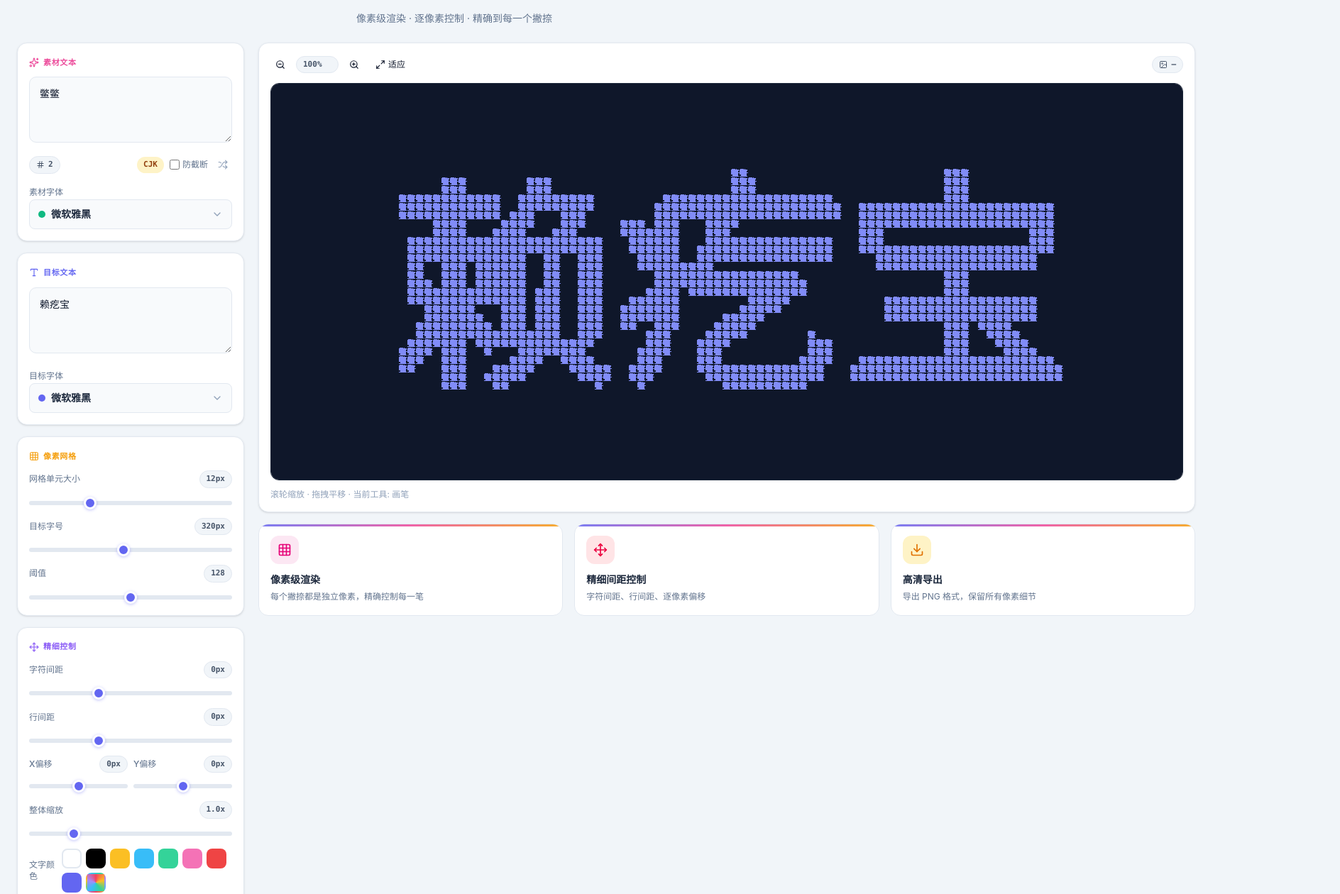
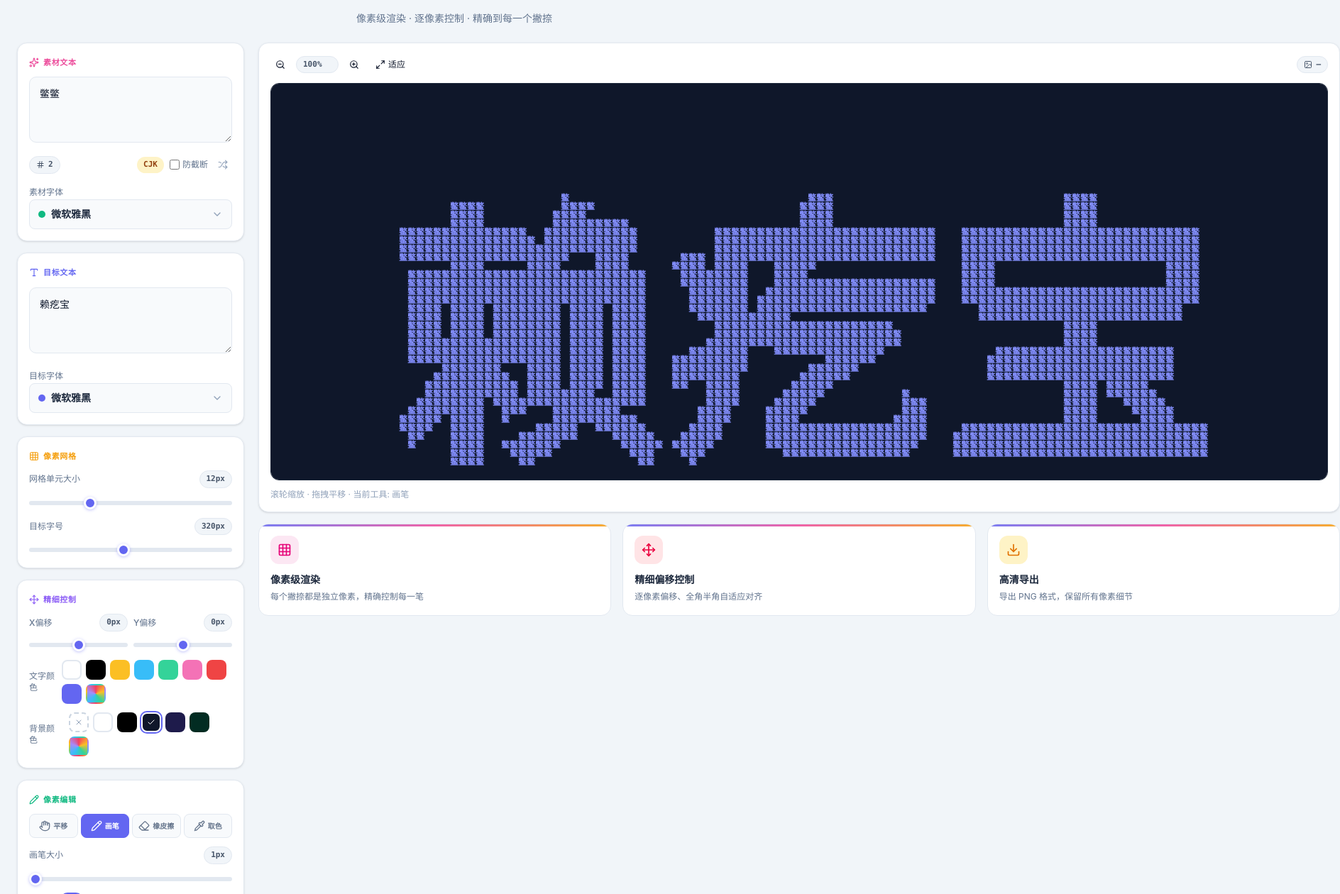
Before and after one commit to sxwzxc/bigword, a Next.js app: page /image in a window 1280 px wide. Shown: the part 160-1420 px from the top of the page at 71% size, 1888 px wide, since content can reach past the window. Built offline with nearby package versions, Linux system fonts and the light colour scheme.

Commit message:
refactor: rewrite rendering to match BigWord algorithm with ctx.fillText, remove bitmap approach

```diff
--- a/src/app/image/page.tsx
+++ b/src/app/image/page.tsx
@@ -127,72 +127,66 @@ function containsCJK(text: string): boolean {
   return false
 }
 
-// Rasterize a single character into a pixel bitmap (boolean[][] = true means pixel is "on")
-function rasterizeCharToBitmap(
-  char: string,
-  fontStack: string,
-  cellSize: number,
-  threshold: number
-): boolean[][] | null {
-  if (!char || isSpace(char)) return null
-
-  const renderSize = cellSize * 3
-  const canvas = document.createElement("canvas")
-  canvas.width = renderSize
-  canvas.height = renderSize
-  const ctx = canvas.getContext("2d")
-  if (!ctx) return null
-
-  ctx.fillStyle = "#000000"
-  ctx.fillRect(0, 0, renderSize, renderSize)
-  ctx.fillStyle = "#ffffff"
-  ctx.font = `700 ${renderSize * 0.8}px ${fontStack}`
-  ctx.textBaseline = "middle"
-  ctx.textAlign = "center"
-  ctx.fillText(char, renderSize / 2, renderSize / 2)
-
-  const imageData = ctx.getImageData(0, 0, renderSize, renderSize)
-  const pixels = imageData.data
-
-  let minX = renderSize, minY = renderSize, maxX = 0, maxY = 0
-  for (let y = 0; y < renderSize; y++) {
-    for (let x = 0; x < renderSize; x++) {
-      const p = (y * renderSize + x) * 4
-      const bright = (pixels[p] + pixels[p + 1] + pixels[p + 2]) / 3
-      if (bright > threshold) {
-        minX = Math.min(minX, x)
-        minY = Math.min(minY, y)
-        maxX = Math.max(maxX, x)
-        maxY = Math.max(maxY, y)
-      }
-    }
+// Fullwidth conversion: when source contains CJK, convert all half-width ASCII
+// (letters, digits, punctuation, space) to their fullwidth equivalents so every
+// character has identical width. This makes mixed CJK+English+numbers align.
+function toFullwidth(ch: string): string {
+  const code = ch.codePointAt(0)
+  if (code === undefined) return ch
+  // Space → ideographic space (U+3000)
+  if (code === 0x20) return "\u3000"
+  // ASCII printable (0x21..0x7E) → fullwidth (U+FF01..U+FF5E)
+  if (code >= 0x21 && code <= 0x7e) {
+    return String.fromCodePoint(code + 0xfee0)
   }
-
-  if (minX > maxX || minY > maxY) return null
-
-  const w = maxX - minX + 1
-  const h = maxY - minY + 1
-  const bitmap: boolean[][] = []
-  for (let y = 0; y < h; y++) {
-    const row: boolean[] = []
-    for (let x = 0; x < w; x++) {
-      const p = ((minY + y) * renderSize + (minX + x)) * 4
-      const bright = (pixels[p] + pixels[p + 1] + pixels[p + 2]) / 3
-      row.push(bright > threshold)
-    }
-    bitmap.push(row)
-  }
-  return bitmap
+  return ch
 }
 
-// Rasterize target text into a CELL grid (downsample by cellSize)
-// Each grid element represents a cell of cellSize×cellSize pixels
+// Cell metrics: measure actual character width of the chosen source font.
+// CJK mode → measure a CJK glyph (full-width / square) and use ideographic
+// space (U+3000) for empty cells. ASCII mode → measure 'M'.
+interface CellMetrics {
+  charAspect: number  // cellH / cellW
+  emptyChar: string   // " " for ASCII, "\u3000" for CJK
+}
+
+function measureCellMetrics(fontStack: string, hasCJK: boolean): CellMetrics {
+  const fallback: CellMetrics = { charAspect: 1.0, emptyChar: " " }
+  if (typeof window === "undefined") return fallback
+  try {
+    const probe = document.createElement("span")
+    probe.style.cssText =
+      `font-family:${fontStack};font-size:100px;font-weight:700;` +
+      `position:absolute;visibility:hidden;white-space:pre;` +
+      `letter-spacing:0;line-height:1;`
+    document.body.appendChild(probe)
+
+    if (hasCJK) {
+      probe.textContent = "\u5b57"
+      const cjkW = probe.getBoundingClientRect().width
+      document.body.removeChild(probe)
+      if (!cjkW || !isFinite(cjkW)) return { charAspect: 1.0, emptyChar: "\u3000" }
+      return { charAspect: 100 / cjkW, emptyChar: "\u3000" }
+    } else {
+      probe.textContent = "M"
+      const asciiW = probe.getBoundingClientRect().width
+      document.body.removeChild(probe)
+      if (!asciiW || !isFinite(asciiW)) return fallback
+      return { charAspect: 100 / asciiW, emptyChar: " " }
+    }
+  } catch {
+    return fallback
+  }
+}
+
+// Rasterize target text into a dark/light cell grid using BigWord's algorithm:
+// WHITE background + BLACK text, threshold = 140 (bright < 140 → dark),
+// 2×2 area-averaged sub-sampling, cols derived from target font size.
 function rasterizeTargetToCellGrid(
   target: string,
   fontStack: string,
   targetFontSize: number,
-  cellSize: number,
-  threshold: number
+  charAspect: number,
 ): { grid: boolean[][]; cols: number; rows: number } | null {
   if (!target || target.trim() === "") return null
 
@@ -200,42 +194,50 @@ function rasterizeTargetToCellGrid(
   const ctx = canvas.getContext("2d")
   if (!ctx) return null
 
+  const baseFont = Math.max(40, targetFontSize)
+  const font = `900 ${baseFont}px ${fontStack}`
+  ctx.font = font
+
   const lines = target.split("\n")
-  const lineH = targetFontSize * 1.35
-  const padding = Math.ceil(targetFontSize * 0.5)
+  const lineH = baseFont * 1.35
+  const padding = Math.round(baseFont * 0.35)
 
-  ctx.font = `900 ${targetFontSize}px ${fontStack}`
+  // Measure actual ink bounds (ascent/descent) to prevent glyph clipping
+  let maxW = 0
+  let maxAscent = 0
+  let maxDescent = 0
+  for (const l of lines) {
+    const m = ctx.measureText(l || " ")
+    maxW = Math.max(maxW, m.width)
+    if (m.actualBoundingBoxAscent) maxAscent = Math.max(maxAscent, m.actualBoundingBoxAscent)
+    if (m.actualBoundingBoxDescent) maxDescent = Math.max(maxDescent, m.actualBoundingBoxDescent)
+  }
+  // Fallbacks for browsers without ink-bound support
+  if (maxAscent === 0) maxAscent = baseFont * 0.85
+  if (maxDescent === 0) maxDescent = baseFont * 0.25
 
-  let maxWidth = 0
-  for (const line of lines) {
-    const m = ctx.measureText(line || " ")
-    maxWidth = Math.max(maxWidth, m.width)
-  }
+  canvas.width = Math.max(1, Math.ceil(maxW + padding * 2))
+  canvas.height = Math.max(1, Math.ceil(maxAscent + maxDescent + (lines.length - 1) * lineH + padding * 2))
 
-  const imgW = Math.ceil(maxWidth + padding * 2)
-  const imgH = Math.ceil(lines.length * lineH + padding * 2)
+  // canvas resize resets context state — re-apply
+  ctx.fillStyle = "#ffffff"
+  ctx.fillRect(0, 0, canvas.width, canvas.height)
+  ctx.fillStyle = "#000000"
+  ctx.font = font
+  ctx.textBaseline = "alphabetic"
+  ctx.textAlign = "left"
+  lines.forEach((l, i) => ctx.fillText(l, padding, padding + maxAscent + i * lineH))
 
-  canvas.width = imgW
-  canvas.height = imgH
+  const img = ctx.getImageData(0, 0, canvas.width, canvas.height).data
 
-  ctx.fillStyle = "#000000"
-  ctx.fillRect(0, 0, imgW, imgH)
-  ctx.fillStyle = "#ffffff"
-  ctx.font = `900 ${targetFontSize}px ${fontStack}`
-  ctx.textBaseline = "top"
-  ctx.textAlign = "left"
-  for (let i = 0; i < lines.length; i++) {
-    ctx.fillText(lines[i], padding, padding + i * lineH)
-  }
+  // cols derived from target font size (density redundancy)
+  const cols = Math.max(8, Math.round(baseFont * 0.375))
+  const cellW = canvas.width / cols
+  const cellH = cellW * charAspect
+  const rows = Math.ceil(canvas.height / cellH)
 
-  const imageData = ctx.getImageData(0, 0, imgW, imgH)
-  const pixels = imageData.data
-
-  // Downsample: each cell = cellSize×cellSize pixels, sample with SUB×SUB sub-samples
-  const cols = Math.max(1, Math.ceil(imgW / cellSize))
-  const rows = Math.max(1, Math.ceil(imgH / cellSize))
-
-  const SUB = 3
+  // 2×2 area-averaged sub-sampling; bright < 140 → cell is "dark" (part of char)
+  const SUB = 2
   const grid: boolean[][] = []
   for (let r = 0; r < rows; r++) {
     const row: boolean[] = []
@@ -244,18 +246,17 @@ function rasterizeTargetToCellGrid(
       let sampleCount = 0
       for (let sy = 0; sy < SUB; sy++) {
         for (let sx = 0; sx < SUB; sx++) {
-          const x = Math.floor((c + (sx + 0.5) / SUB) * cellSize)
-          const y = Math.floor((r + (sy + 0.5) / SUB) * cellSize)
-          if (x >= 0 && x < imgW && y >= 0 && y < imgH) {
-            const p = (y * imgW + x) * 4
-            brightSum += (pixels[p] + pixels[p + 1] + pixels[p + 2]) / 3
+          const x = Math.floor((c + (sx + 0.5) / SUB) * cellW)
+          const y = Math.floor((r + (sy + 0.5) / SUB) * cellH)
+          if (x >= 0 && x < canvas.width && y >= 0 && y < canvas.height) {
+            const p = (y * canvas.width + x) * 4
+            brightSum += (img[p] + img[p + 1] + img[p + 2]) / 3
             sampleCount++
           }
         }
       }
-      // Text is white on black background, so a cell is "on" (part of the character) if brightness is ABOVE threshold
-      const bright = sampleCount > 0 ? brightSum / sampleCount : 0
-      row.push(bright > threshold)
+      const bright = sampleCount > 0 ? brightSum / sampleCount : 255
+      row.push(bright < 140)
     }
     grid.push(row)
   }
@@ -263,39 +264,36 @@ function rasterizeTargetToCellGrid(
   return { grid, cols, rows }
 }
 
-// Render the pixel art: for each dark cell, place one source character
+// Render pixel art directly to canvas using ctx.fillText (not pixel-by-pixel
+// bitmap drawing). For each dark cell, place one source character; bright
+// cells are skipped (left as background).
 function renderPixelArt(
   cellGrid: { grid: boolean[][]; cols: number; rows: number },
   source: string,
-  fontStack: string,
-  cellSize: number,
-  threshold: number,
+  sourceFontStack: string,
+  charAspect: number,
+  fontSize: number,
   options: {
+    textColor: string
+    bgColor: string
+    preventTruncation: boolean
+    hasCJK: boolean
     offsetX: number
     offsetY: number
-    textColor: string
-    bgColor: string
-    scale: number
-    preventTruncation: boolean
-  }
+  },
 ): HTMLCanvasElement | null {
   if (!cellGrid || !source) return null
 
   const { grid, cols, rows } = cellGrid
-  const { offsetX, offsetY, textColor, bgColor, scale, preventTruncation } = options
+  const { textColor, bgColor, preventTruncation, hasCJK, offsetX, offsetY } = options
 
-  // Cache character bitmaps
-  const bitmapCache = new Map<string, boolean[][] | null>()
-  const getBitmap = (ch: string): boolean[][] | null => {
-    if (!bitmapCache.has(ch)) {
-      bitmapCache.set(ch, rasterizeCharToBitmap(ch, fontStack, cellSize, threshold))
-    }
-    return bitmapCache.get(ch)!
-  }
+  // Output character sizing
+  const charW = fontSize / charAspect  // each char's pixel width on output canvas
+  const lineH = fontSize * 1.0         // line height = fontSize
+  const padding = 24
 
-  const cellPixelSize = cellSize * scale
-  const outputW = Math.ceil(cols * cellPixelSize)
-  const outputH = Math.ceil(rows * cellPixelSize)
+  const outputW = Math.ceil(cols * charW + padding * 2)
+  const outputH = Math.ceil(rows * lineH + padding * 2)
 
   const canvas = document.createElement("canvas")
   canvas.width = outputW
@@ -303,6 +301,7 @@ function renderPixelArt(
   const ctx = canvas.getContext("2d")
   if (!ctx) return null
 
+  // Background
   if (bgColor !== "transparent") {
     ctx.fillStyle = bgColor
     ctx.fillRect(0, 0, outputW, outputH)
@@ -310,35 +309,16 @@ function renderPixelArt(
     ctx.clearRect(0, 0, outputW, outputH)
   }
 
+  // Text style
+  ctx.font = `700 ${fontSize}px ${sourceFontStack}`
+  ctx.textBaseline = "top"
+  ctx.textAlign = "left"
   ctx.fillStyle = textColor
 
-  // Helper: draw a character bitmap centered in a cell
-  const drawBitmap = (bitmap: boolean[][], cellCol: number, cellRow: number) => {
-    const bw = bitmap[0]?.length ?? 0
-    const bh = bitmap.length
-    if (bw === 0 || bh === 0) return
+  // CJK mode → convert chars to fullwidth for equal width
+  const convertChar = (ch: string): string => hasCJK ? toFullwidth(ch) : ch
 
-    // Scale bitmap to fit within cell (with small padding)
-    const padFrac = 0.05
-    const avail = cellPixelSize * (1 - padFrac * 2)
-    const drawScale = Math.min(avail / bw, avail / bh)
-    const startX = cellCol * cellPixelSize + (cellPixelSize - bw * drawScale) / 2 + offsetX * scale
-    const startY = cellRow * cellPixelSize + (cellPixelSize - bh * drawScale) / 2 + offsetY * scale
-
-    for (let by = 0; by < bh; by++) {
-      for (let bx = 0; bx < bw; bx++) {
-        if (!bitmap[by][bx]) continue
-        ctx.fillRect(
-          Math.floor(startX + bx * drawScale),
-          Math.floor(startY + by * drawScale),
-          Math.max(1, Math.ceil(drawScale)),
-          Math.max(1, Math.ceil(drawScale))
-        )
-      }
-    }
-  }
-
-  // Helper: get list of dark cell columns for a given row
+  // Helper: list of dark cell columns for a given row
   const getDarkCols = (row: number): number[] => {
     const result: number[] = []
     for (let c = 0; c < cols; c++) {
@@ -348,20 +328,11 @@ function renderPixelArt(
   }
 
   if (preventTruncation) {
-    // Split source into words (separated by spaces)
-    const rawChars = [...source]
-    const words: string[][] = []
-    let wi = 0
-    while (wi < rawChars.length) {
-      if (isSpace(rawChars[wi])) { wi++; continue }
-      const word: string[] = []
-      while (wi < rawChars.length && !isSpace(rawChars[wi])) {
-        word.push(rawChars[wi])
-        wi++
-      }
-      if (word.length > 0) words.push(word)
-    }
+    // Word-based placement: each word must render fully, never split mid-word
+    const words = source.split(/\s+/).filter((w) => w.length > 0)
     if (words.length === 0) return canvas
+
+    const wordChars: string[][] = words.map((w) => [...w].map(convertChar))
 
     let wordIdx = 0
     let charInWord = 0
@@ -372,64 +343,68 @@ function renderPixelArt(
 
       let darkPtr = 0
       while (darkPtr < darkCols.length) {
-        if (wordIdx >= words.length) {
+        if (wordIdx >= wordChars.length) {
           wordIdx = 0
           charInWord = 0
         }
 
-        const word = words[wordIdx]
+        const word = wordChars[wordIdx]
         const remainingInWord = word.length - charInWord
         const remainingDark = darkCols.length - darkPtr
 
         if (remainingInWord <= remainingDark) {
-          // The whole word fits in remaining dark cells
+          // Word fits in remaining dark cells - place all chars
           for (let i = 0; i < remainingInWord; i++) {
             const ch = word[charInWord + i]
-            const bitmap = getBitmap(ch)
-            if (bitmap) drawBitmap(bitmap, darkCols[darkPtr], r)
+            if (!isSpace(ch)) {
+              ctx.fillText(
+                ch,
+                padding + darkCols[darkPtr] * charW + offsetX,
+                padding + r * lineH + offsetY,
+              )
+            }
             darkPtr++
           }
-          // Word complete - advance to next word, leave a gap (skip one dark cell)
           wordIdx++
           charInWord = 0
-          if (darkPtr < darkCols.length) {
-            darkPtr++ // gap between words
-          }
         } else if (remainingInWord > darkCols.length) {
-          // Word is longer than the entire row - place what fits, continue next row
+          // Word longer than the entire row - place what fits, continue next row
           for (let i = 0; i < remainingDark; i++) {
             const ch = word[charInWord + i]
-            const bitmap = getBitmap(ch)
-            if (bitmap) drawBitmap(bitmap, darkCols[darkPtr], r)
+            if (!isSpace(ch)) {
+              ctx.fillText(
+                ch,
+                padding + darkCols[darkPtr] * charW + offsetX,
+                padding + r * lineH + offsetY,
+              )
+            }
             darkPtr++
           }
           charInWord += remainingDark
           break // move to next row
         } else {
-          // Word doesn't fit in remaining cells but fits in full row - skip to next row
+          // Word fits in full row but not remaining space - skip to next row
           break
         }
       }
     }
   } else {
-    // Simple mode: place characters sequentially, spaces create gaps
-    const sourceChars = [...source]
-    if (sourceChars.length === 0) return canvas
+    // Normal mode: cycle source chars across dark cells
+    const src = [...source].map(convertChar)
+    if (src.length === 0) return canvas
 
-    let charIdx = 0
+    let idx = 0
     for (let r = 0; r < rows; r++) {
       for (let c = 0; c < cols; c++) {
-        if (!grid[r][c]) continue
-
-        if (charIdx >= sourceChars.length) charIdx = 0
-        const ch = sourceChars[charIdx]
-        charIdx++
-
-        // Spaces create gaps (skip the cell)
-        if (isSpace(ch)) continue
-
-        const bitmap = getBitmap(ch)
-        if (bitmap) drawBitmap(bitmap, c, r)
+        if (!grid[r][c]) continue // bright cell - skip
+        const ch = src[idx % src.length]
+        idx++
+        if (isSpace(ch)) continue // don't draw spaces
+        ctx.fillText(
+          ch,
+          padding + c * charW + offsetX,
+          padding + r * lineH + offsetY,
+        )
       }
     }
   }
@@ -658,12 +633,8 @@ export default function ImagePage() {
   const [sourceFontId, setSourceFontId] = useState("yahei")
   const [textColor, setTextColor] = useState("#818cf8")
   const [bgColor, setBgColor] = useState("#0f172a")
-  const [charSpacing, setCharSpacing] = useState(0)
-  const [lineSpacing, setLineSpacing] = useState(0)
   const [offsetX, setOffsetX] = useState(0)
   const [offsetY, setOffsetY] = useState(0)
-  const [scale, setScale] = useState(1)
-  const [threshold, setThreshold] = useState(128)
   const [preventTruncation, setPreventTruncation] = useState(false)
 
   const [zoom, setZoom] = useState(1)
@@ -723,20 +694,21 @@ export default function ImagePage() {
   const renderPixelArtToCanvas = useCallback(() => {
     if (!source || !target.trim()) return null
 
-    const cellGrid = rasterizeTargetToCellGrid(target, targetFont.stack, targetFontSize, cellSize, threshold)
+    const metrics = measureCellMetrics(sourceFont.stack, hasCJK)
+    const cellGrid = rasterizeTargetToCellGrid(target, targetFont.stack, targetFontSize, metrics.charAspect)
     if (!cellGrid) return null
 
-    const canvas = renderPixelArt(cellGrid, source, sourceFont.stack, cellSize, threshold, {
+    const canvas = renderPixelArt(cellGrid, source, sourceFont.stack, metrics.charAspect, cellSize, {
+      textColor,
+      bgColor,
+      preventTruncation,
+      hasCJK,
       offsetX,
       offsetY,
-      textColor,
-      bgColor,
-      scale,
-      preventTruncation,
     })
 
     return canvas
-  }, [source, target, cellSize, targetFontSize, targetFont.stack, sourceFont.stack, textColor, bgColor, offsetX, offsetY, scale, threshold, preventTruncation])
+  }, [source, target, cellSize, targetFontSize, targetFont.stack, sourceFont.stack, textColor, bgColor, offsetX, offsetY, preventTruncation, hasCJK])
 
   useEffect(() => {
     const canvas = renderPixelArtToCanvas()
@@ -908,12 +880,8 @@ export default function ImagePage() {
     setSourceFontId("yahei")
     setTextColor("#818cf8")
     setBgColor("#0f172a")
-    setCharSpacing(0)
-    setLineSpacing(0)
     setOffsetX(0)
     setOffsetY(0)
-    setScale(1)
-    setThreshold(128)
     setPreventTruncation(false)
     setZoom(1)
     setPanOffset({ x: 0, y: 0 })
@@ -1112,21 +1080,6 @@ export default function ImagePage() {
                     className="tool-slider"
                   />
                 </div>
-                <div className="space-y-1.5">
-                  <div className="flex items-center justify-between">
-                    <label className="text-xs text-slate-500 font-medium">阈值</label>
-                    <span className="stat-chip">{threshold}</span>
-                  </div>
-                  <input
-                    type="range"
-                    min={32}
-                    max={224}
-                    step={1}
-                    value={threshold}
-                    onChange={(e) => setThreshold(Number(e.target.value))}
-                    className="tool-slider"
-                  />
-                </div>
               </CardContent>
             </Card>
 
@@ -1136,36 +1089,6 @@ export default function ImagePage() {
                   <Move className="w-3.5 h-3.5" />
                   精细控制
                 </span>
-                <div className="space-y-1.5">
-                  <div className="flex items-center justify-between">
-                    <label className="text-xs text-slate-500 font-medium">字符间距</label>
-                    <span className="stat-chip">{charSpacing}px</span>
-                  </div>
-                  <input
-                    type="range"
-                    min={-10}
-                    max={20}
-                    step={1}
-                    value={charSpacing}
-                    onChange={(e) => setCharSpacing(Number(e.target.value))}
-                    className="tool-slider"
-                  />
-                </div>
-                <div className="space-y-1.5">
-                  <div className="flex items-center justify-between">
-                    <label className="text-xs text-slate-500 font-medium">行间距</label>
-                    <span className="stat-chip">{lineSpacing}px</span>
-                  </div>
-                  <input
-                    type="range"
-                    min={-10}
-                    max={20}
-                    step={1}
-                    value={lineSpacing}
-                    onChange={(e) => setLineSpacing(Number(e.target.value))}
-                    className="tool-slider"
-                  />
-                </div>
                 <div className="grid grid-cols-2 gap-2">
                   <div className="space-y-1">
                     <div className="flex items-center justify-between">
@@ -1197,21 +1120,6 @@ export default function ImagePage() {
                       className="tool-slider"
                     />
                   </div>
-                </div>
-                <div className="space-y-1.5">
-                  <div className="flex items-center justify-between">
-                    <label className="text-xs text-slate-500 font-medium">整体缩放</label>
-                    <span className="stat-chip">{scale.toFixed(1)}x</span>
-                  </div>
-                  <input
-                    type="range"
-                    min={0.5}
-                    max={3}
-                    step={0.1}
-                    value={scale}
-                    onChange={(e) => setScale(Number(e.target.value))}
-                    className="tool-slider"
-                  />
                 </div>
                 <div className="flex items-center gap-2">
                   <span className="text-xs text-slate-500 font-medium">文字颜色</span>
@@ -1443,7 +1351,7 @@ export default function ImagePage() {
                             linear-gradient(to right, rgba(100,116,139,0.3) 1px, transparent 1px),
                             linear-gradient(to bottom, rgba(100,116,139,0.3) 1px, transparent 1px)
                           `,
-                          backgroundSize: `${cellSize * scale}px ${cellSize * scale}px`,
+                          backgroundSize: `${cellSize}px ${cellSize}px`,
                           pointerEvents: "none",
                         }}
                       />
@@ -1474,9 +1382,9 @@ export default function ImagePage() {
                 <div className="w-10 h-10 mb-3 rounded-xl bg-rose-100 flex items-center justify-center">
                   <Move className="w-5 h-5 text-rose-600" />
                 </div>
-                <h3 className="font-bold mb-1 text-slate-800 text-sm">精细间距控制</h3>
+                <h3 className="font-bold mb-1 text-slate-800 text-sm">精细偏移控制</h3>
                 <p className="text-slate-500 text-xs leading-relaxed">
-                  字符间距、行间距、逐像素偏移
+                  逐像素偏移、全角半角自适应对齐
                 </p>
               </div>
               <div className="feature-card p-4 animate-fade-in-up animation-delay-300">
```
